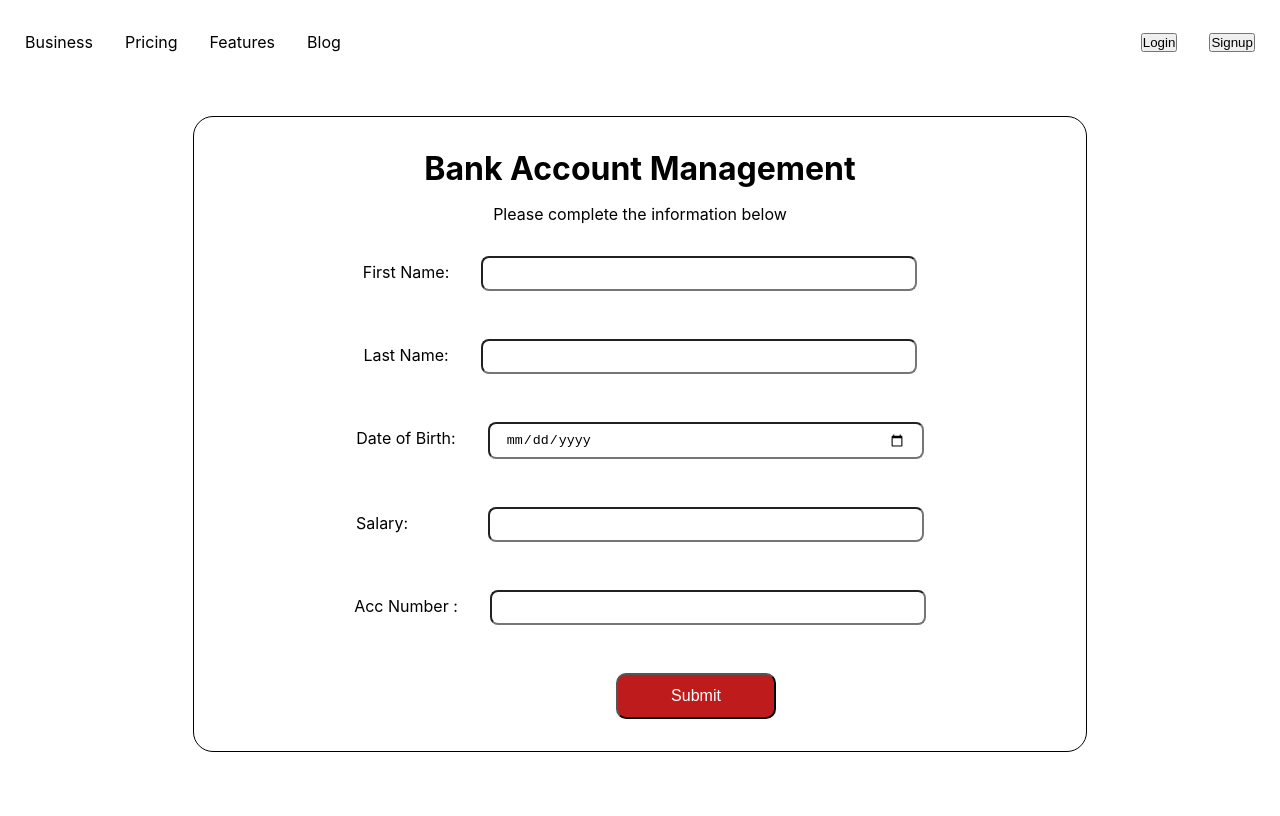
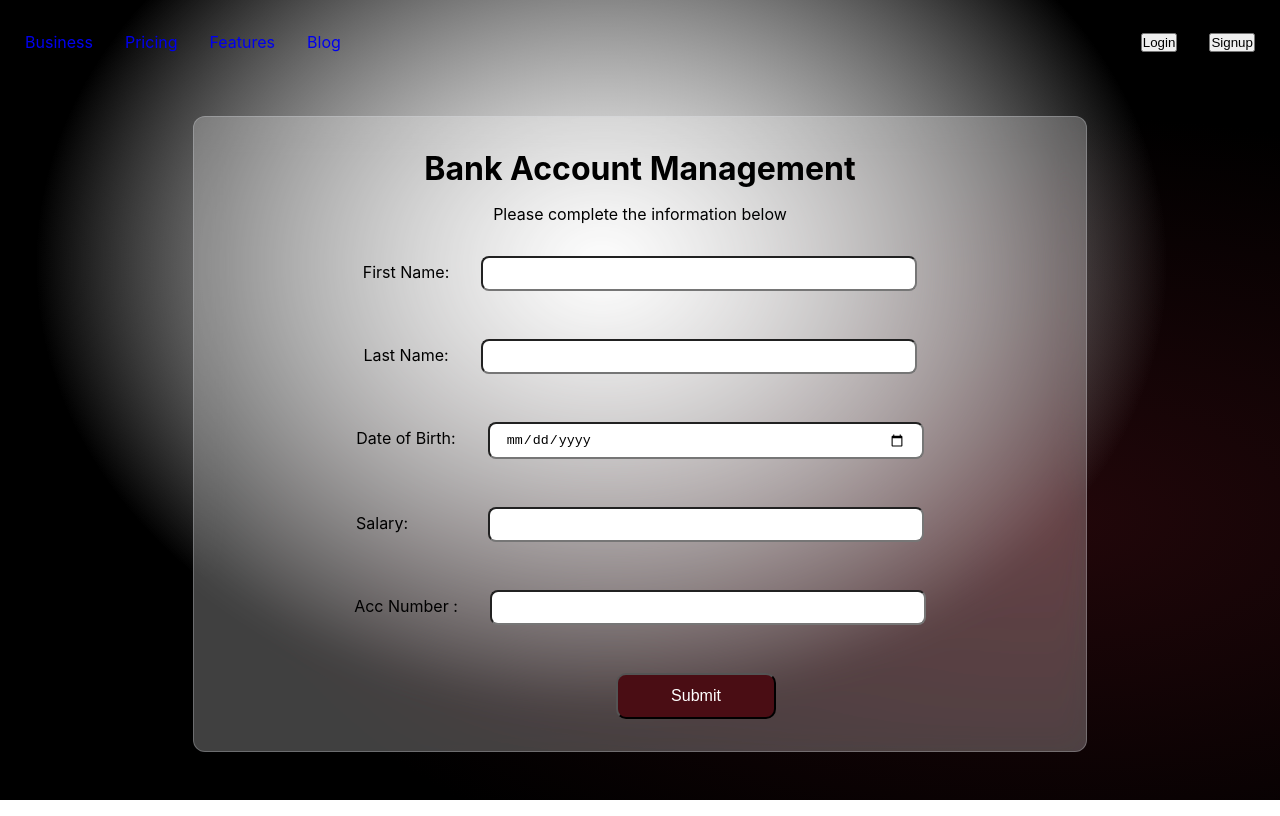
Before and after one commit to PROG4-DigitalBank/UI, a React (Create React App) app: page /signup in a window 1280 px wide. Built offline with nearby package versions, Linux system fonts and the light colour scheme.

Commit message:
feat: glassmorphism background for the signup page

```diff
--- a/src/components/auth/Signup.jsx
+++ b/src/components/auth/Signup.jsx
@@ -46,6 +46,7 @@ const Signup = () => {
 
   return (
     <>
+      <div className="all">
         <nav className="navbar">
           <div className="left-links">
             <Link to="/business">Business</Link>
@@ -59,10 +60,12 @@ const Signup = () => {
           </div>
         </nav>
 
-      <div className='main'>
-        <h1 className='title'>Bank Account Management</h1>
-        <p className='information-text'>Please complete the information below</p>
-        <form onSubmit={handleSubmit} className='form'>
+        <div className="main">
+          <h1 className="title">Bank Account Management</h1>
+          <p className="information-text">
+            Please complete the information below
+          </p>
+          <form onSubmit={handleSubmit} className="form">
             <label>
               First Name:
               <input
@@ -82,7 +85,7 @@ const Signup = () => {
                 value={formData.lastName}
                 onChange={handleChange}
                 required
-              className='input-text'
+                className="input-text"
               />
             </label>
             <label>
@@ -93,7 +96,7 @@ const Signup = () => {
                 value={formData.dateOfBirth}
                 onChange={handleChange}
                 required
-              className='input-text'
+                className="input-text"
               />
             </label>
             <label>
@@ -104,8 +107,8 @@ const Signup = () => {
                 value={formData.salary}
                 onChange={handleChange}
                 required
-              className='input-text'
-              id='salary'
+                className="input-text"
+                id="salary"
               />
             </label>
             <label>
@@ -116,13 +119,16 @@ const Signup = () => {
                 value={formData.accountNumber}
                 onChange={handleChange}
                 required
-              className='input-text'
-              id='acc-number'
+                className="input-text"
+                id="acc-number"
               />
             </label>
-          <button type="submit" className='submit'>Submit</button>
+            <button type="submit" className="submit">
+              Submit
+            </button>
           </form>
           {/* TODO: Display existing accounts and allow modification */}
+        </div>
       </div>
     </>
   )
--- a/src/components/auth/styles/index.css
+++ b/src/components/auth/styles/index.css
@@ -1,35 +1,46 @@
-*{
+* {
   margin: 0;
   padding: 0;
   text-decoration: none;
   list-style: none;
-    color: black;
 }
 
-.left-links, .right-links, .navbar{
+.all {
+  background-color: #000000;
+  background-image: radial-gradient(
+      at 47% 33%,
+      hsl(180, 0%, 100%) 0,
+      transparent 59%
+    ),
+    radial-gradient(at 47% 33%, hsl(180, 0%, 50%) 0, transparent 59%),
+    radial-gradient(at 82% 65%, hsl(353.33, 66%, 8%) 0, transparent 55%);
+  height: 100vh;
+}
+.left-links,
+.right-links,
+.navbar {
   display: flex;
   flex-direction: row;
   align-items: center;
 }
 
-.left-links, .right-links{
+.left-links,
+.right-links {
   gap: 2rem;
 }
 
-.navbar{
+.navbar {
   gap: 50rem;
   justify-content: center;
-    margin-top: 2rem;
+  padding-top: 2rem;
 }
 
-
-
-.information-text{
+.information-text {
   margin-top: 1rem;
   margin-bottom: 2rem;
 }
 
-.form{
+.form {
   display: flex;
   flex-direction: column;
   gap: 3rem;
@@ -37,28 +48,28 @@
   justify-content: center;
 }
 
-.input-text{
+.input-text {
   width: 25rem;
   padding: 0.5rem 1rem 0.5rem 1rem;
   border-radius: 8px;
   margin-left: 2rem;
 }
 
-#salary{
+#salary {
   margin-left: 5rem;
 }
 
-.submit{
+.submit {
   width: 10rem;
   padding: 0.75rem 0.75rem;
   border-radius: 10px;
   color: white;
-    background-color: rgb(190, 28, 28);
+  background-color: #4a0d14;
   font-size: medium;
   margin-left: 7rem;
 }
 
-.main{
+.main {
   margin: 4rem auto;
   display: flex;
   flex-direction: column;
@@ -69,4 +80,9 @@
   width: max-content;
   height: max-content;
   padding: 2rem 10rem 2rem 10rem;
+  backdrop-filter: blur(16px) saturate(180%);
+  -webkit-backdrop-filter: blur(16px) saturate(180%);
+  background-color: rgba(255, 255, 255, 0.25);
+  border-radius: 12px;
+  border: 1px solid rgba(209, 213, 219, 0.3);
 }
```
Lines whose indentation alone changed are shown as unchanged.
